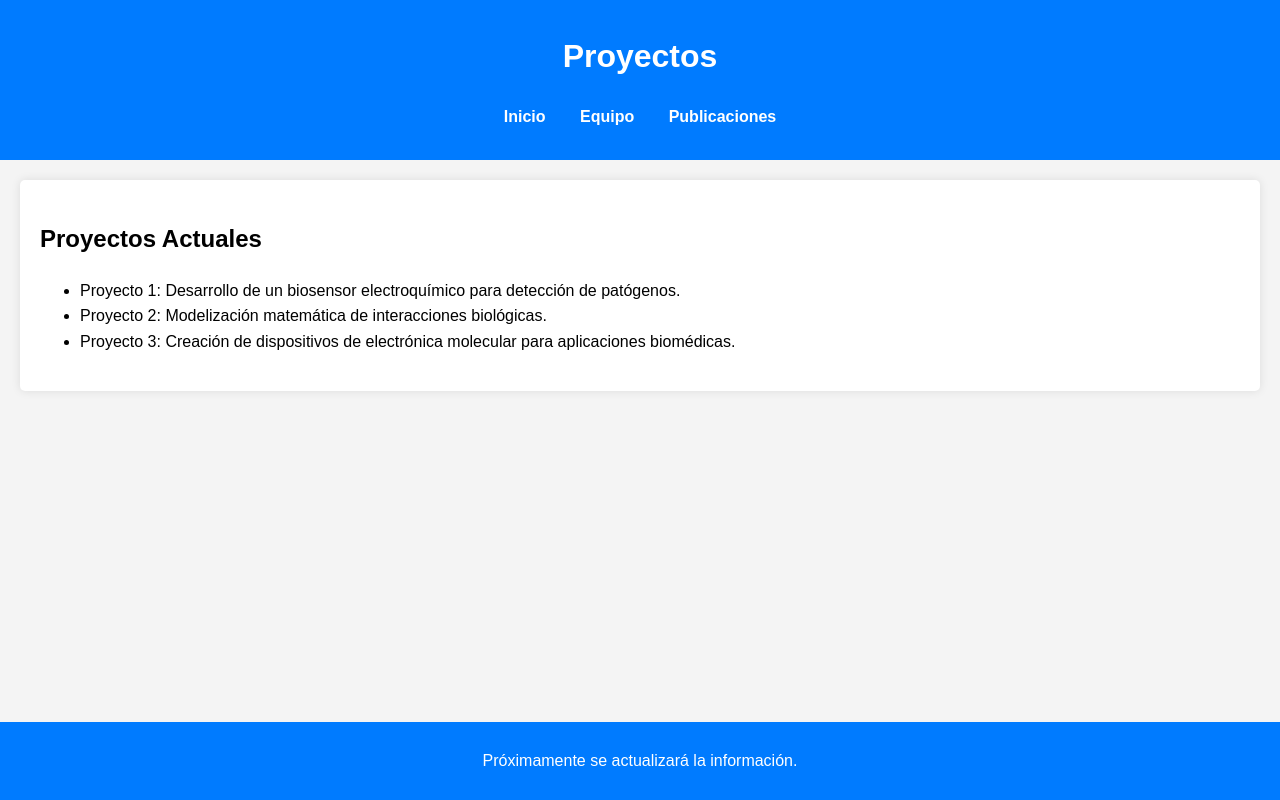
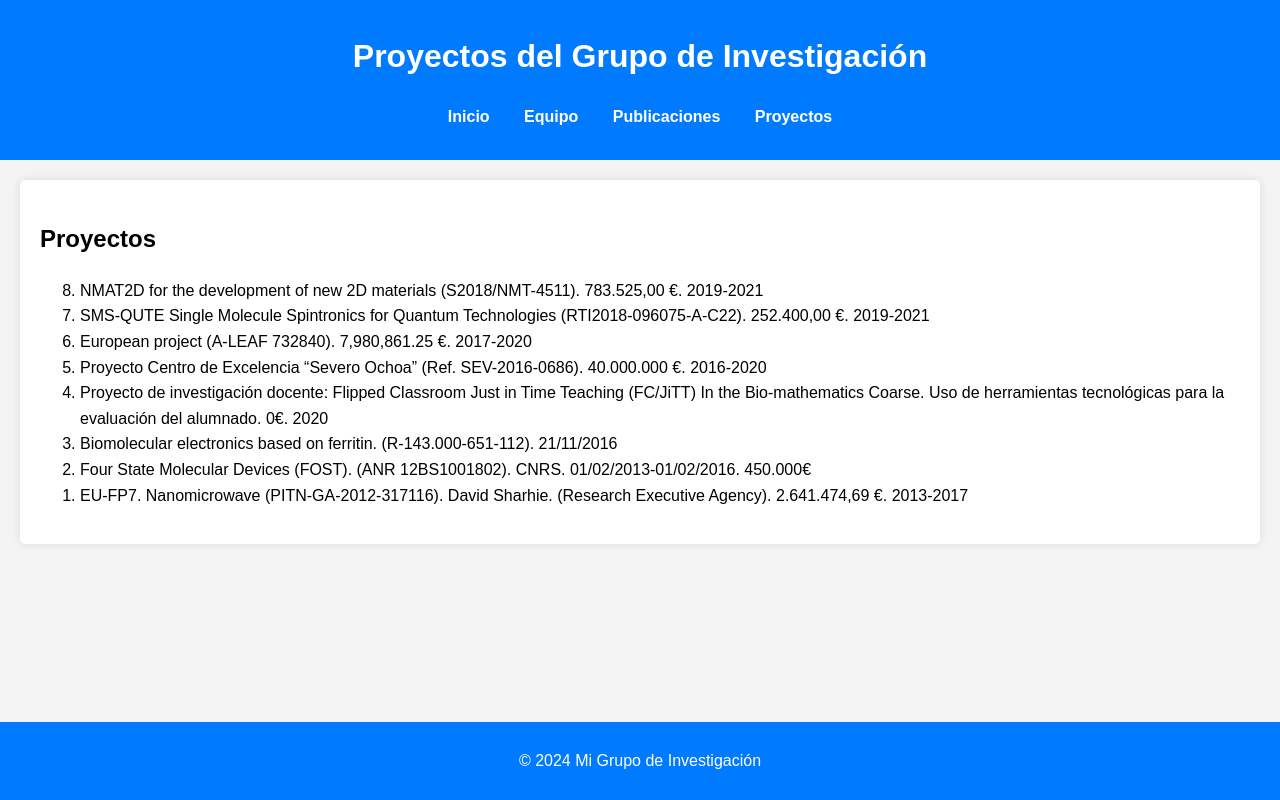
Before and after one commit to jtrasoba/chibs, a plain HTML site: page proyectos.html in a window 1280 px wide. Drawn offline with Linux system fonts and the light colour scheme.

Commit message:
Update proyectos.html

```diff
--- a/proyectos.html
+++ b/proyectos.html
@@ -3,30 +3,36 @@
 <head>
     <meta charset="UTF-8">
     <meta name="viewport" content="width=device-width, initial-scale=1.0">
-    <title>Proyectos - Mi Grupo de Investigación</title>
-    <link rel="stylesheet" href="styles.css"> <!-- Enlace a archivo CSS externo -->
+    <title>Proyectos</title>
+    <link rel="stylesheet" href="styles.css"> <!-- Enlace a tu archivo CSS -->
 </head>
 <body>
     <header>
-        <h1>Proyectos</h1>
+        <h1>Proyectos del Grupo de Investigación</h1>
         <nav>
             <a href="index.html">Inicio</a>
             <a href="equipo.html">Equipo</a>
             <a href="publicaciones.html">Publicaciones</a>
+            <a href="proyectos.html">Proyectos</a>
         </nav>
     </header>
 
     <section>
-        <h2>Proyectos Actuales</h2>
-        <ul>
-            <li>Proyecto 1: Desarrollo de un biosensor electroquímico para detección de patógenos.</li>
-            <li>Proyecto 2: Modelización matemática de interacciones biológicas.</li>
-            <li>Proyecto 3: Creación de dispositivos de electrónica molecular para aplicaciones biomédicas.</li>
-        </ul>
+        <h2>Proyectos</h2>
+        <ol reversed>
+            <li>NMAT2D for the development of new 2D materials (S2018/NMT-4511). 783.525,00 €. 2019-2021</li>
+            <li>SMS-QUTE Single Molecule Spintronics for Quantum Technologies (RTI2018-096075-A-C22). 252.400,00 €. 2019-2021</li>
+            <li>European project (A-LEAF 732840). 7,980,861.25 €. 2017-2020</li>
+            <li>Proyecto Centro de Excelencia “Severo Ochoa” (Ref. SEV-2016-0686). 40.000.000 €. 2016-2020</li>
+            <li>Proyecto de investigación docente: Flipped Classroom Just in Time Teaching (FC/JiTT) In the Bio-mathematics Coarse. Uso de herramientas tecnológicas para la evaluación del alumnado. 0€. 2020</li>
+            <li>Biomolecular electronics based on ferritin. (R-143.000-651-112). 21/11/2016</li>
+            <li>Four State Molecular Devices (FOST). (ANR 12BS1001802). CNRS. 01/02/2013-01/02/2016. 450.000€</li>
+            <li>EU-FP7. Nanomicrowave (PITN-GA-2012-317116). David Sharhie. (Research Executive Agency). 2.641.474,69 €. 2013-2017</li>
+        </ol>
     </section>
 
     <footer>
-        <p>Próximamente se actualizará la información.</p>
+        <p>© 2024 Mi Grupo de Investigación</p>
     </footer>
 </body>
 </html>
```
